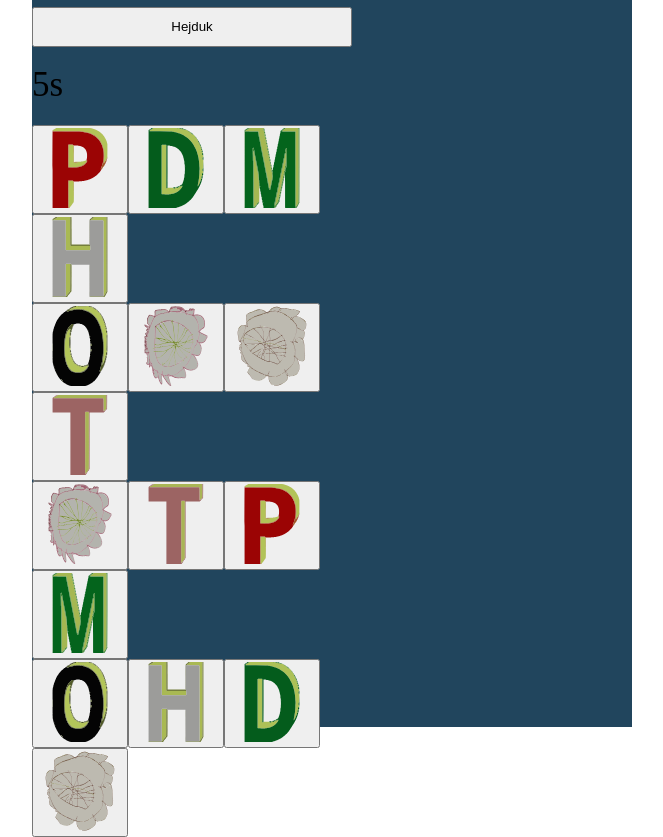
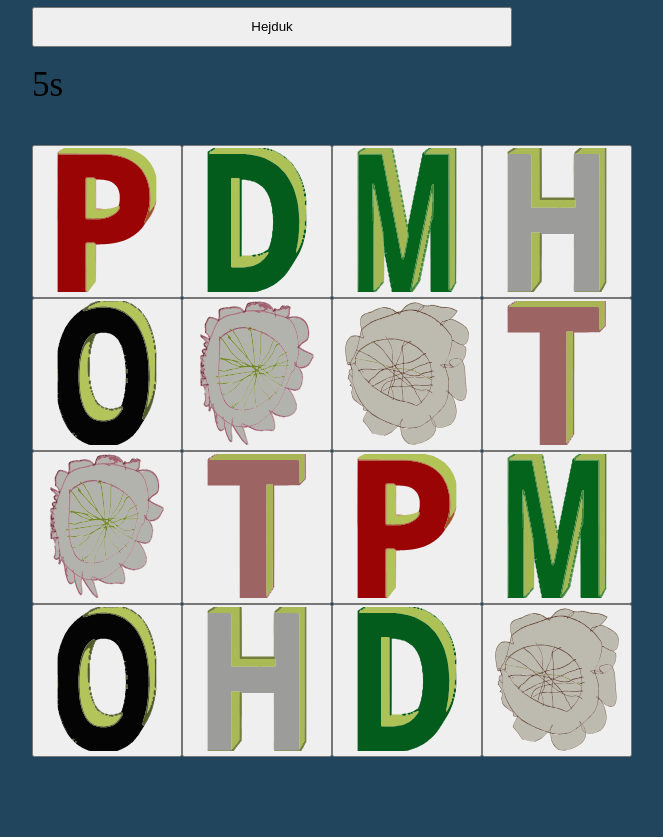
Before and after one commit to hakanols/spel, a plain HTML site: page Memory/memory.html in a window 1280 px wide. Shown: the part 73-910 px from the top of the page, without its empty margins (308-971 px from the left). After the commit the page ends 830 px from the top, so only its background shows below. Drawn offline with Linux system fonts and the light colour scheme.

Commit message:
More test to get size dynamic

```diff
--- a/Memory/memory.html
+++ b/Memory/memory.html
@@ -4,7 +4,8 @@
 		<title>Taurus Labyrint</title>
 		<script type="module">
 			let imgQuest = new Image()
-			imgQuest.style = "height:80px;width:80px"
+			imgQuest.style.height = "100%";
+			imgQuest.style.width = "100%"
 			imgQuest.src = "Quest.svg"
 			const buttons = document.getElementById("Buttons")
 			const trophy = document.getElementById("Trophy")
@@ -28,7 +29,7 @@
 				else {
 					img.src = "Slime.svg";
 				}
-				img.style = "height:300px;width:280px"
+				img.style.height= "80%"
 
 				trophy.style.zIndex = 10;
 				trophy.appendChild(document.createElement("br"))
@@ -97,7 +98,8 @@
 				for (let index = 0; index < number; index++) {
 					let img = document.createElement("img");
 					img.src = "Livspuck.svg";
-					img.style = "height:60px;width:60px"
+					img.style.aspectRatio = "1/1"
+					img.style.width = "10%"
 					container.appendChild(img);
 				}
 				return function(){
@@ -114,9 +116,12 @@
 				let elements = []
 				for (let index = 0; index < 16; index++) {
 					let btn = document.createElement("button");
+					btn.style.aspectRatio = "1/1"
+					btn.style.width = "25%"
 					let img = document.createElement("img");
 					img.src = images[random[index]];
-					img.style = "height:80px;width:80px"
+					img.style.width = "100%"
+					img.style.height = "100%"
 					btn.appendChild(img);
 					elements.push(btn)
 					btn.onclick = function() {
@@ -149,15 +154,15 @@
 			}
 		</script>
 	</head>
-	<body>
-		<div style="background: #21455d; width: 100vw; height: 120vw;
+	<body style="background: #21455d;">
+		<div style="width: 100vw; height: 120vw;
 		max-height: 100vh; max-width: 75vh; margin: auto;
 		position: absolute; top:0;bottom:0; left:0;right:0;">
 			<h1>Taurus Labyrint</h1>
-			<button onclick="location.reload()" style="height:40px;width:320px">Hejduk</button>
+			<button onclick="location.reload()" style="height:40px;width:80%">Hejduk</button>
 			<br><br>
-			<div id="Header" style="height:60px;"></div>
-			<div style="width:370px; height:370px; position:relative;">
+			<div id="Header" style="height:80px;"></div>
+			<div style="width:100%; position:relative;">
 				<div id="Buttons" style="width:100%; height:100%; position:absolute; top:0; left: 0;"></div>
 				<div id="Trophy" style="width:100%; height:100%; position:absolute; top:0; left: 0; z-index:-10; text-align:center;" ></div>
 			</div>
```
